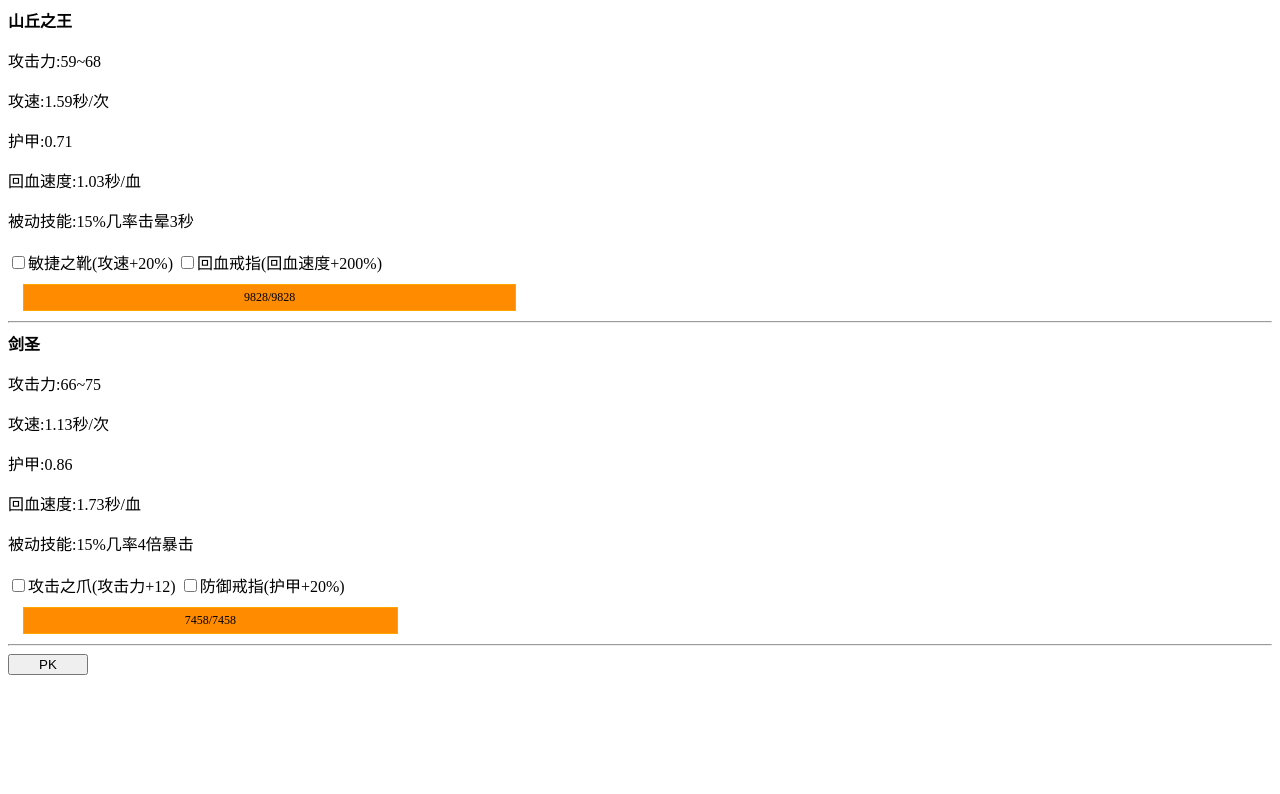
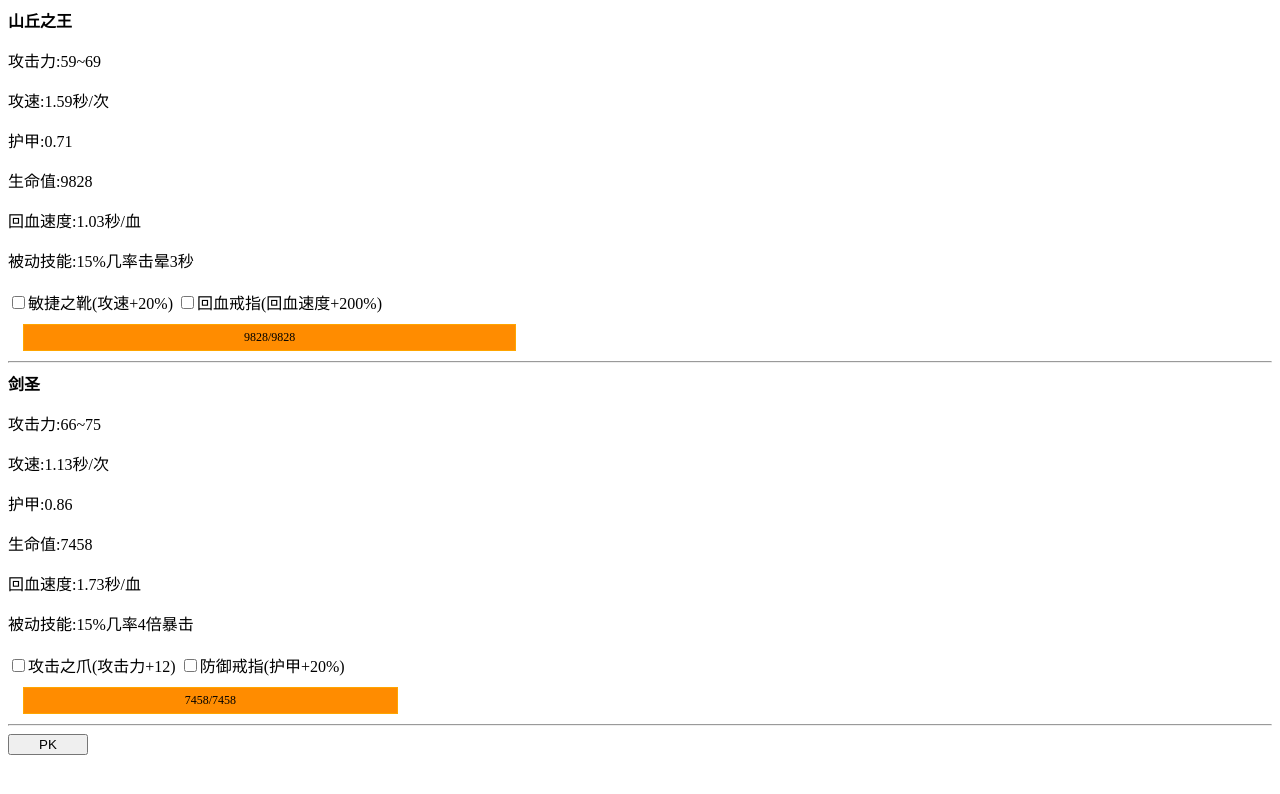
Before and after one commit to chenxin-code/pk, a plain HTML site: page index.html in a window 1280 px wide. Drawn offline with nearby package versions, Linux system fonts and the light colour scheme.

Commit message:
魔兽英雄PK

```diff
--- a/index.html
+++ b/index.html
@@ -43,6 +43,7 @@
     <p>攻击力:{{a.attack[0]}}~{{a.attack[1]}}</p>
     <p>攻速:<span :style="{color:(mjzx?'limegreen':'#000')}">{{(a.speed * (mjzx ? 0.8 : 1)).toFixed(2)}}</span>秒/次</p>
     <p>护甲:{{a.armor}}</p>
+    <p>生命值:{{a.totalLife}}</p>
     <p>回血速度:<span :style="{color:(hxjz?'limegreen':'#000')}">{{(a.recover * (hxjz ? 0.3333 : 1)).toFixed(2)}}</span>秒/血
     </p>
     <span :style="{color:(dizzing?'lightskyblue':'#000')}">被动技能:{{a.skill[0]}}%几率击晕{{a.skill[1]}}秒</span>
@@ -67,6 +68,7 @@
             :style="{color:(gjzz?'limegreen':'#000')}">{{b.attack[1] + (gjzz ? 12 : 0)}}</span></p>
     <p>攻速:{{b.speed}}秒/次</p>
     <p>护甲:<span :style="{color:(fyjz?'limegreen':'#000')}">{{(b.armor / (fyjz ? 1.2 : 1)).toFixed(2)}}</span></p>
+    <p>生命值:{{b.totalLife}}</p>
     <p>回血速度:{{b.recover}}秒/血</p>
     <span :style="{color:(hiting?'red':'#000')}">被动技能:{{b.skill[0]}}%几率{{b.skill[1]}}倍暴击</span>
     <img :style="{visibility:(hiting?'initial':'hidden')}"
@@ -94,7 +96,7 @@
                 totalLife: 9828,//总生命值
                 curLife: 9828,//当前生命值
                 recover: 1.03,//回血速度(n秒/血)
-                attack: [59, 68],//攻击力[下限,上限]
+                attack: [59, 69],//攻击力[下限,上限]
                 speed: 1.59,//攻速(n秒/次)
                 armor: 0.71,//护甲(0~1)
                 skill: [15, 3],//被动技能[几率%,击晕n秒]
```
